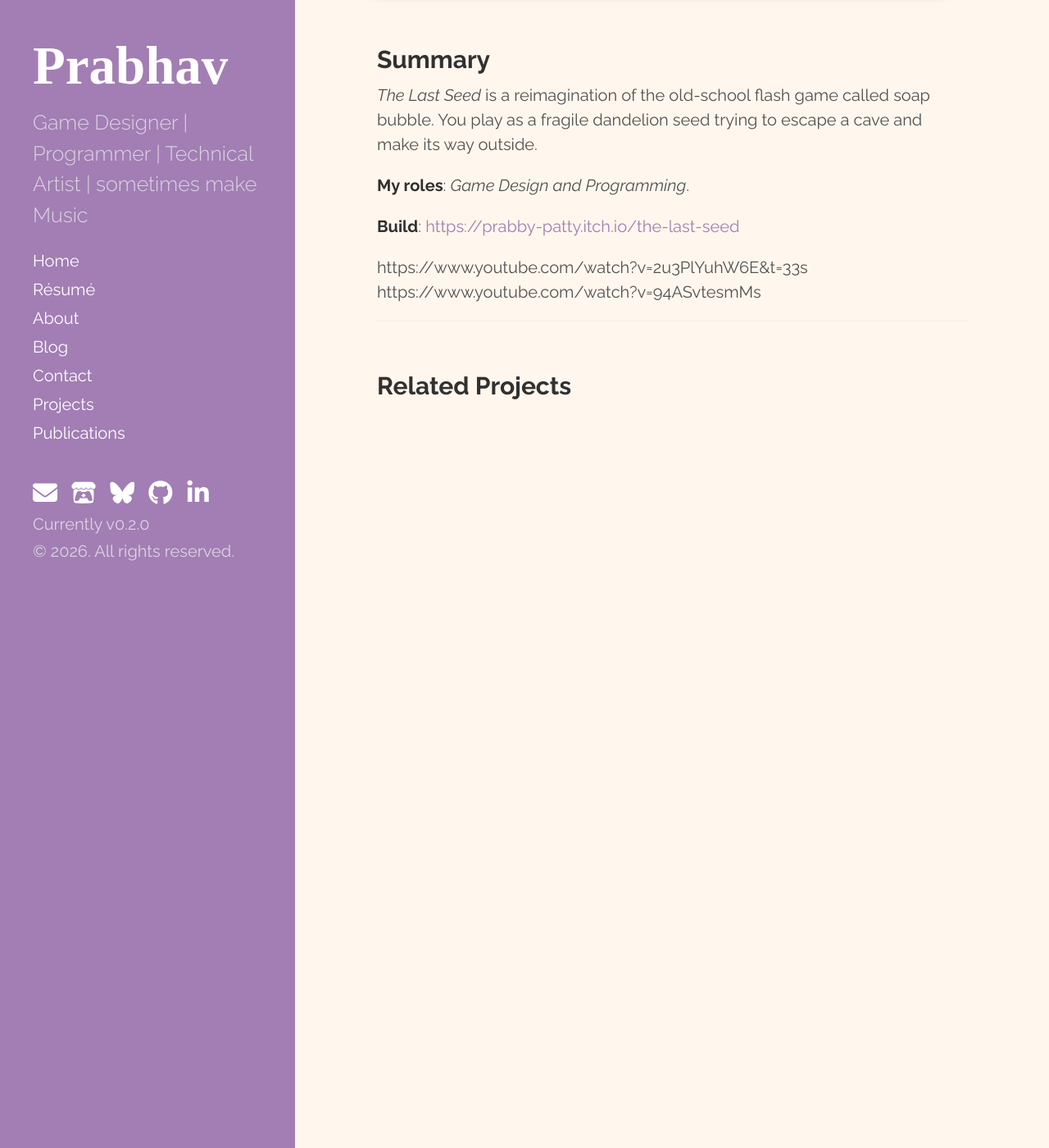
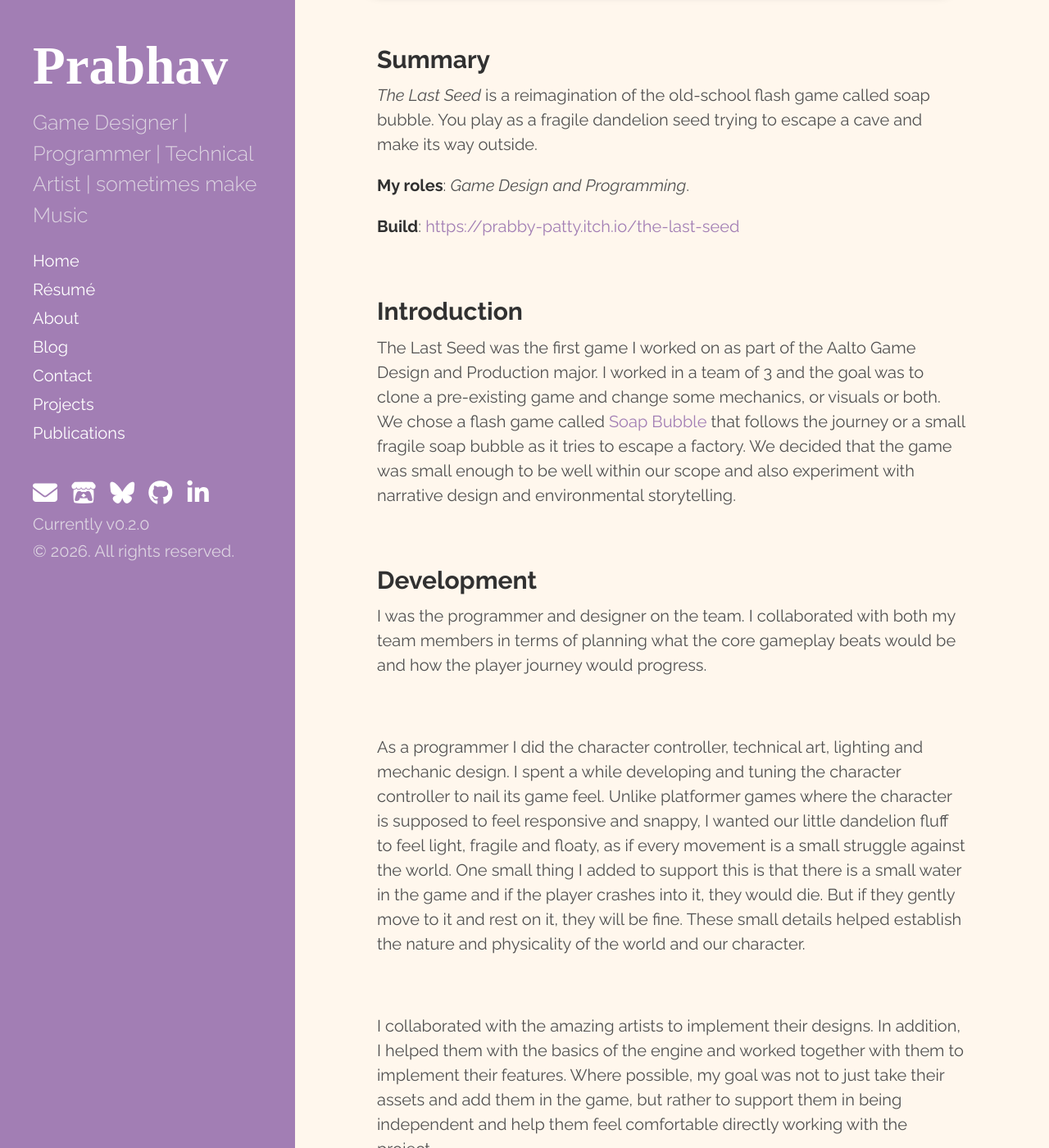
Before and after one commit to Prabhav2B/prabhav2b.github.io, a Jekyll site: the page built from _posts/projects/2025-09-21-TheLastSeed.md, in a window 1280 px wide and 1400 px high, scrolled down 788 px. Shown: the whole window at 82% size. Built offline with Jekyll 4.4.1, drawn with Linux system fonts in a browser that asks for light colours; nearby versions of some CDN libraries; some of the changed text lies outside the part shown; grey boxes are pictures that could not be loaded.

Commit message:
tls writeup

```diff
--- a/_posts/projects/2025-09-21-TheLastSeed.md
+++ b/_posts/projects/2025-09-21-TheLastSeed.md
@@ -28,9 +28,37 @@ excerpt: A small exploration game where a dandelion seed tries to escape a cave.
 
 **Build**: [https://prabby-patty.itch.io/the-last-seed](https://prabby-patty.itch.io/the-last-seed){:target="_blank"}
 
+<br/>
+
+## Introduction
+
+The Last Seed was the first game I worked on as part of the Aalto Game Design and Production major. I worked in a team of 3 and the goal was to clone a pre-existing game and change some mechanics, or visuals or both. We chose a flash game called [Soap Bubble](https://www.youtube.com/watch?v=2u3PlYuhW6E&t=33s) that follows the journey or a small fragile soap bubble as it tries to escape a factory. We decided that the game was small enough to be well within our scope and also experiment with narrative design and environmental storytelling.
 
 
+<br/>
 
 
-https://www.youtube.com/watch?v=2u3PlYuhW6E&t=33s
-https://www.youtube.com/watch?v=94ASvtesmMs
+## Development
+
+I was the programmer and designer on the team. I collaborated with both my team members in terms of planning what the core gameplay beats would be and how the player journey would progress.
+
+<br/>
+
+As a programmer I did the character controller, technical art, lighting and mechanic design. I spent a while developing and tuning the character controller to nail its game feel. Unlike platformer games where the character is supposed to feel responsive and snappy, I wanted our little dandelion fluff to feel light, fragile and floaty, as if every movement is a small struggle against the world. One small thing I added to support this is that there is a small water in the game and if the player crashes into it, they would die. But if they gently move to it and rest on it, they will be fine. These small details helped establish the nature and physicality of the world and our character.
+
+<br/>
+
+I collaborated with the amazing artists to implement their designs. In addition, I helped them with the basics of the engine and worked together with them to implement their features. Where possible, my goal was not to just take their assets and add them in the game, but rather to support them in being independent and help them feel comfortable directly working with the project.
+
+<br/>
+
+## Conclusion
+
+The Last Seed ended up being a 5 minute gameplay experience. It's one of my older project but I still like to present it as a highlight because this was the first time I felt like I had made a complete exprience with a proper beginning, middle and end. Happy with how things worked out and super grateful to my teammates and everyone who played the game.
+
+
+<!--
+<figure>
+    <img style="text-align: left ; width: calc(100% - 20px) ; height:auto; box-shadow: -5px 5px 15px #888888;;" src="/assets/media/ccc/gameplay.gif">
+    <figcaption>Fig.1 - One of the platforming rooms in the game. There's a lot happening (and for a good reason haha), this version of the game was meant to be cognitively demanding in order to study the desired player experience.</figcaption>
+</figure> -->
```
